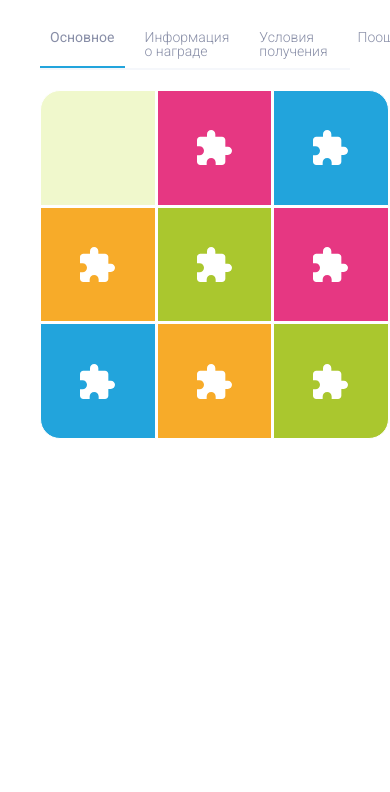
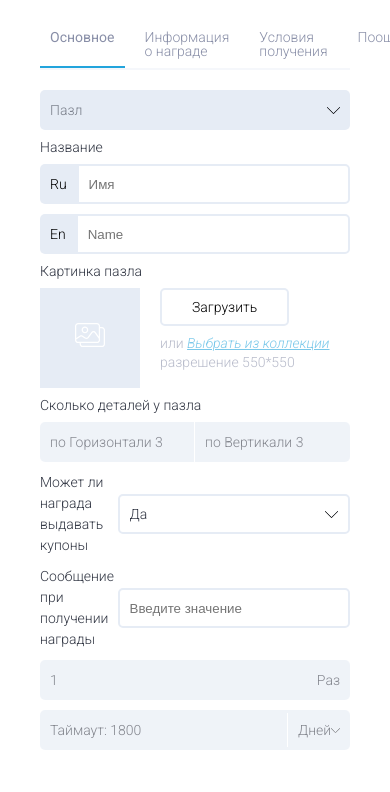
Before and after one commit to urybur/puzzle-test, a plain HTML site: page index.html in a window 390 px wide. Shown: the top 792 px of the page. Drawn offline with Linux system fonts and the light colour scheme.

Commit message:
tablet adaptation

```diff
--- a/index.html
+++ b/index.html
@@ -23,7 +23,7 @@
         <a class="menu__item" href="#">Технические настройки</a>
       </nav>
       <div class="card__inner">
-        <div class="card__col">
+        <div class="card__col_puzzle">
           <div class="puzzle">
             <div class="puzzle__item puzzle__item--yellow"></div>
             <div class="puzzle__item puzzle__item--pink">
@@ -52,7 +52,7 @@
             </div>
           </div>
         </div>
-        <div class="card__col">
+        <div class="card__col_settings">
           <button class="select__puzzle">
             <span class="select__puzzle_title">Пазл</span>
             <span class="select__icon"></span>
--- a/scss/style.scss
+++ b/scss/style.scss
@@ -50,13 +50,17 @@ body {
   display: flex;
 }
 
-.card__col {
+.card__col_puzzle {
   margin-right: 20px;
 
-  &:last-child {
-    margin-right: 0;
-    width: 100%;
+  @media screen and (max-width: $sm-tablet) {
+    display: none;
   }
+}
+
+.card__col_settings {
+  margin-right: 0;
+  width: 100%;
 }
 
 .puzzle {
```
Also changed, not shown: stylessheets/style.css, 1 other file.
